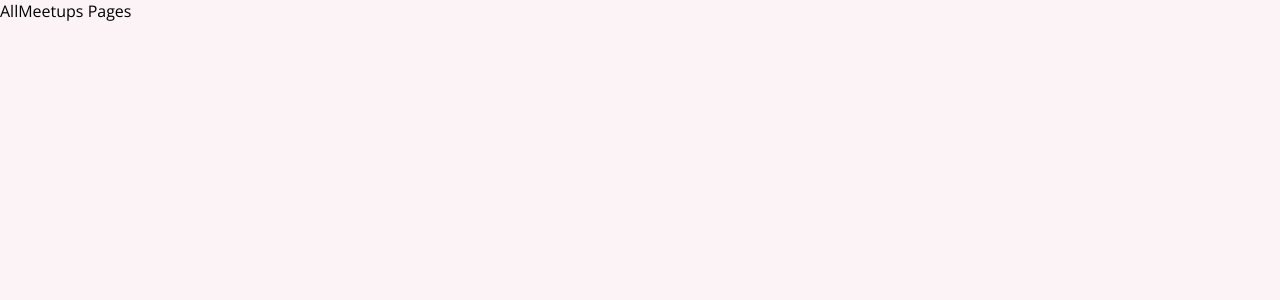
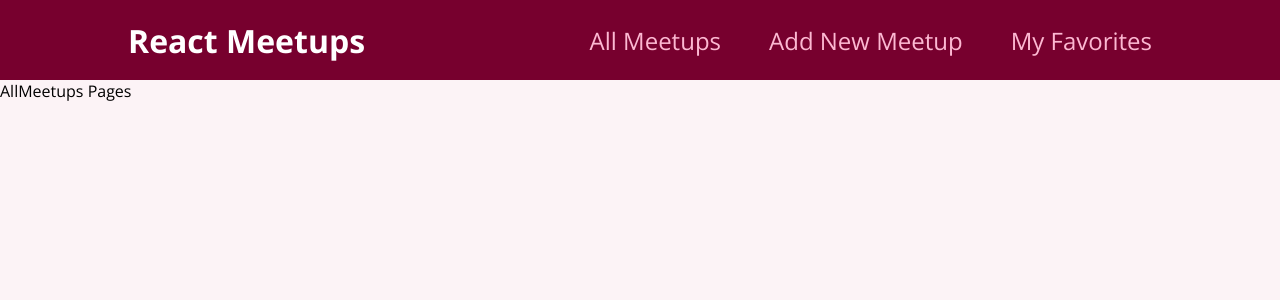
Before and after one commit to 8ark-dev/cooldemy, a React (Create React App) app in the folder meetup/: page / in a window 1280 px wide. Shown: the top 300 px of the page. Built offline with nearby package versions, Linux system fonts and the light colour scheme.

Commit message:
FECH: nav bar
+ nav bar using css module

```diff
--- a/meetup/src/App.js
+++ b/meetup/src/App.js
@@ -4,9 +4,12 @@
 import NewMeetupPage from "./pages/NewMeetup";
 import FavoritesPage from "./pages/Favorites";
 
+import MainNavigation from "./components/layout/MainNavigation";
+
 function App() {
   return (
     <div>
+      <MainNavigation />
       <Routes>
         <Route path="/" element={<AllMeetupsPage />} />
         <Route path="/new-meetup" element={<NewMeetupPage />} />
--- /dev/null
+++ b/meetup/src/components/layout/MainNavigation.js
@@ -0,0 +1,28 @@
+import { Link } from 'react-router-dom'
+
+/* css */
+import classes from './MainNavigation.module.css'
+
+function MainNavigation() {
+  return (
+    <header className={classes.header}>
+        <div className={classes.logo}>React Meetups</div>
+
+        <nav>
+            <ul>
+                <li>
+                    <Link to="/">All Meetups</Link>
+                </li>
+                <li>
+                    <Link to="/new-meetup">Add New Meetup</Link>
+                </li>
+                <li>
+                    <Link to="/favorites">My Favorites</Link>
+                </li>
+            </ul>
+        </nav>
+    </header>
+  )
+}
+
+export default MainNavigation
--- /dev/null
+++ b/meetup/src/components/layout/MainNavigation.module.css
@@ -0,0 +1,47 @@
+.header {
+    width: 100%;
+    height: 5rem;
+    display: flex;
+    align-items: center;
+    justify-content: space-between;
+    background-color: #77002e;
+    padding: 0 10%;
+  }
+
+  .logo {
+    font-size: 2rem;
+    color: white;
+    font-weight: bold;
+  }
+
+  .header ul {
+    list-style: none;
+    margin: 0;
+    padding: 0;
+    display: flex;
+    align-items: baseline;
+  }
+
+  .header li {
+    margin-left: 3rem;
+  }
+
+  .header a {
+    text-decoration: none;
+    font-size: 1.5rem;
+    color: #fcb8d2;
+  }
+
+  .header a:hover,
+  .header a:active,
+  .header a.active {
+    color: white;
+  }
+
+  .badge {
+    background-color: #cc2062;
+    color: white;
+    border-radius: 12px;
+    padding: 0 1rem;
+    margin-left: 0.5rem;
+  }
```
